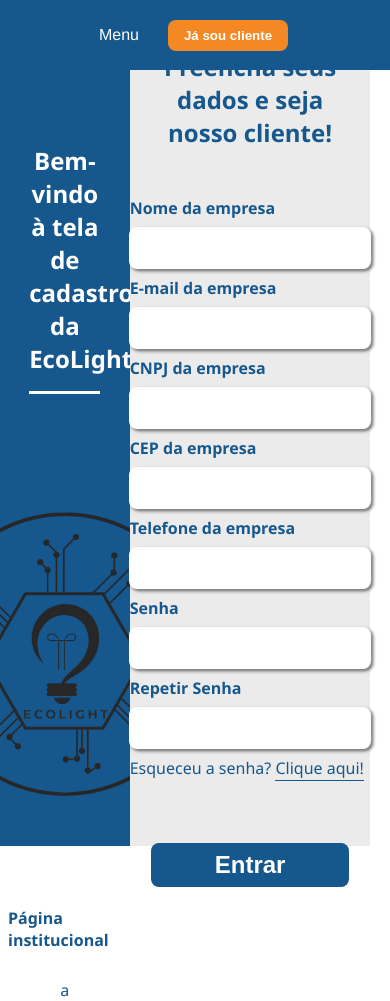
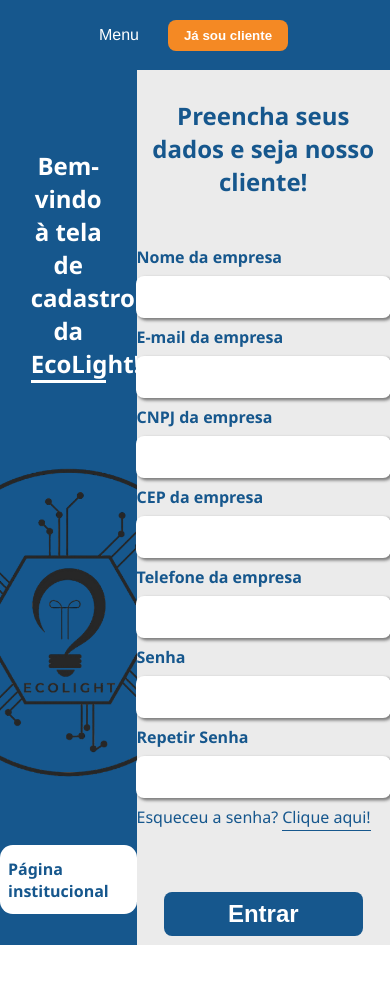
Before and after one commit to grupoecolight/sistemas, a plain HTML site: page Site/pageCadastro.html in a window 390 px wide. After the commit the page ends 945 px from the top, so only its background shows below. Drawn offline with Linux system fonts and the light colour scheme; files whose address does not match are found by name.

Commit message:
Tela de Cadastro e Login tornadas minimamente responsivas e adicionado algumas coisas sobre nossos serviços

```diff
--- a/Site/pageCadastro.html
+++ b/Site/pageCadastro.html
@@ -17,7 +17,7 @@
                     <a href="./index.html">Home</a>
                 </span>
                 <span>
-                    <a href="">Sobre nós</a>
+                    <a href="./index.html#idQuemSomos">Sobre nós</a>
                 </span>
                 <span>
                     <a href="">Serviços</a>
@@ -36,7 +36,7 @@
                         <a href="./index.html">Home</a>
                     </span>
                     <span>
-                        <a href="">Sobre nós</a>
+                        <a href="./index.html#idQuemSomos">Sobre nós</a>
                     </span>
                     <span>
                         <a href="">Serviços</a>
@@ -56,16 +56,11 @@
     </header>
 
     <main>
-        <div id="fora">
-
-        </div>
-        <div class="dentro">
+        <div class="container_cadastro">
             <section class="visual">
-                <p>a</p>
                 <h1>Bem-vindo à tela de cadastro da EcoLight!</h1>
-                <img src="./Assets/Logo-Preta-semFundo.png" alt="">
-                <span>Página institucional</span>
-                <p>a</p>
+                <img src="./Assets/Logo-Preta-semFundo-Pequena.png" alt="">
+                <span><a href="./index.html">Página institucional</a></span>
             </section>
             <section class="interacao">
                 <div class="conteudo">
--- a/Site/styles/styleCadastro.css
+++ b/Site/styles/styleCadastro.css
@@ -222,26 +222,20 @@
 /* Fim Header */
 
 main {
-    background: url(./Assets/Fundo\ login\ -\ EcoLight.pptx.png);
-    height: 92vh;
+    height: 875px;
     display: flex;
     flex-direction: row;
 }
 
-main .fora {
-    height: 92vh;
-    width: 5vw;
-}
-
-main .dentro {
-    height: 92vh;
-    width: 95vw;
+main .container_cadastro {
+    height: 875px;
+    width: 100%;
     display: flex;
     flex-direction: row;
 }
 
-main .dentro .visual {
-    height: 92vh;
+main .container_cadastro .visual {
+    height: 875px;
     width: 35%;
     background-color: #16578d;
     display: flex;
@@ -250,24 +244,24 @@
     align-items: center;
 }
 
-main .dentro .visual p {
+main .container_cadastro .visual p {
     color: #16578d;
 }
 
-main .dentro .visual h1 {
+main .container_cadastro .visual h1 {
     color: #ffffff;
     /* font-family: 'Segoe UI', Tahoma, Geneva, Verdana, sans-serif; */
     border-bottom: #ffffff solid 3px;
-    padding-bottom: 1rem;
+    margin-top: 3rem;
     width: 55%;
     text-align: center;
 }
 
-main .dentro .visual img {
-    height: 30rem;
+main .container_cadastro .visual img {
+    height: 20rem;
 }
 
-main .dentro .visual span {
+main .container_cadastro .visual span {
     color: #16578d;
     background-color: #ffffff;
     padding: .8rem .5rem;
@@ -276,8 +270,13 @@
     font-weight: bold;
 }
 
-main .dentro .interacao {
-    height: 92vh;
+main .container_cadastro .visual a {
+    text-decoration: none;
+    color: #16578d;
+}
+
+main .container_cadastro .interacao {
+    height: 875px;
     width: 65%;
     /* background-color: #686868; */
     background-color: #EBEBEB;
@@ -286,13 +285,13 @@
     align-items: center;
 }
 
-main .dentro .interacao .conteudo {
+main .container_cadastro .interacao .conteudo {
     display: flex;
     flex-direction: column;
     align-items: center;
 }
 
-main .dentro .interacao .conteudo h2 {
+main .container_cadastro .interacao .conteudo h2 {
     color: #16578d;
     /* font-family: 'Segoe UI', Tahoma, Geneva, Verdana, sans-serif; */
     width: 90%;
@@ -300,13 +299,13 @@
     margin-bottom: 3rem;
 }
 
-main .dentro .interacao .conteudo label {
+main .container_cadastro .interacao .conteudo label {
     align-self: flex-start;
     color: #16578d;
     font-weight: bold;
 }
 
-main .dentro .interacao .conteudo input {
+main .container_cadastro .interacao .conteudo input {
     width: 99%;
     height: 2.5rem;
     border: none;
@@ -315,37 +314,37 @@
     margin: .5rem;
 }
 
-main .dentro .interacao .conteudo #div_mensagemEmail {
+main .container_cadastro .interacao .conteudo #div_mensagemEmail {
     color: #ff0000;
     align-self: flex-start;
     font-weight: bold;
 }
 
-main .dentro .interacao .conteudo #div_mensagemSenha {
+main .container_cadastro .interacao .conteudo #div_mensagemSenha {
     color: #ff0000;
     align-self: flex-start;
     font-weight: bold;
 }
 
-main .dentro .interacao .conteudo #div_mensagemRepetirSenha {
+main .container_cadastro .interacao .conteudo #div_mensagemRepetirSenha {
     color: #ff0000;
     align-self: flex-start;
     font-weight: bold;
 }
 
-main .dentro .interacao .conteudo span {
+main .container_cadastro .interacao .conteudo span {
     align-self: flex-start;
     color: #16578d;
 }
 
-main .dentro .interacao .conteudo span a {
+main .container_cadastro .interacao .conteudo span a {
     text-decoration: none;
     color: #16578d;
     border-bottom: solid 1px #16578d;
     padding-bottom: .1rem;
 }
 
-main .dentro .interacao .conteudo button {
+main .container_cadastro .interacao .conteudo button {
     background-color: #16578d;
     color: #ffffff;
     border: none;
@@ -357,6 +356,6 @@
     transition: 0.5s;
 }
 
-main .dentro .interacao .conteudo button:active {
+main .container_cadastro .interacao .conteudo button:active {
     transform: scale(1.1);
 }
--- a/Site/styles/styleLogin.css
+++ b/Site/styles/styleLogin.css
@@ -220,26 +220,20 @@
 /* Fim Container Links */
 
 main {
-    background: url(./Assets/Fundo\ login\ -\ EcoLight.pptx.png);
-    height: 92vh;
+    height: 875px;
     display: flex;
     flex-direction: row;
 }
 
-main .fora {
-    height: 92vh;
-    width: 5vw;
-}
-
-main .dentro {
-    height: 92vh;
-    width: 95vw;
+main .container_login {
+    height: 875px;
+    width: 100%;
     display: flex;
     flex-direction: row;
 }
 
-main .dentro .visual {
-    height: 92vh;
+main .container_login .visual {
+    height: 875px;
     width: 35%;
     background-color: #16578d;
     display: flex;
@@ -248,24 +242,24 @@
     align-items: center;
 }
 
-main .dentro .visual p {
+main .container_login .visual p {
     color: #16578d;
 }
 
-main .dentro .visual h1 {
+main .container_login .visual h1 {
     color: #ffffff;
     /* font-family: 'Segoe UI', Tahoma, Geneva, Verdana, sans-serif; */
     border-bottom: #ffffff solid 3px;
-    padding-bottom: 1rem;
+    margin-top: 3rem;
     width: 55%;
     text-align: center;
 }
 
-main .dentro .visual img {
-    height: 30rem;
+main .container_login .visual img {
+    height: 20rem;
 }
 
-main .dentro .visual span {
+main .container_login .visual span {
     color: #16578d;
     background-color: #ffffff;
     padding: .8rem .5rem;
@@ -274,8 +268,13 @@
     font-weight: bold;
 }
 
-main .dentro .interacao {
-    height: 92vh;
+main .container_login .visual a {
+    text-decoration: none;
+    color: #16578d;
+}
+
+main .container_login .interacao {
+    height: 875px;
     width: 65%;
     /* background-color: #686868; */
     background-color: #EBEBEB;
@@ -284,13 +283,13 @@
     align-items: center;
 }
 
-main .dentro .interacao .conteudo {
+main .container_login .interacao .conteudo {
     display: flex;
     flex-direction: column;
     align-items: center;
 }
 
-main .dentro .interacao .conteudo h2 {
+main .container_login .interacao .conteudo h2 {
     color: #16578d;
     /* font-family: 'Segoe UI', Tahoma, Geneva, Verdana, sans-serif; */
     width: 70%;
@@ -298,13 +297,13 @@
     margin-bottom: 3rem;
 }
 
-main .dentro .interacao .conteudo label {
+main .container_login .interacao .conteudo label {
     align-self: flex-start;
     color: #16578d;
     font-weight: bold;
 }
 
-main .dentro .interacao .conteudo input {
+main .container_login .interacao .conteudo input {
     width: 99%;
     height: 2.5rem;
     border: none;
@@ -313,19 +312,19 @@
     margin: .5rem;
 }
 
-main .dentro .interacao .conteudo span {
+main .container_login .interacao .conteudo span {
     align-self: flex-start;
     color: #16578d;
 }
 
-main .dentro .interacao .conteudo span a {
+main .container_login .interacao .conteudo span a {
     text-decoration: none;
     color: #16578d;
     border-bottom: solid 1px #16578d;
     padding-bottom: .1rem;
 }
 
-main .dentro .interacao .conteudo button {
+main .container_login .interacao .conteudo button {
     background-color: #16578d;
     color: #ffffff;
     border: none;
```
Also changed, not shown: Site/index.html (+38 -4 lines), Site/pageLogin.html (+5 -10 lines), Site/simuladorFinanceiro.html (+2 -2 lines), Site/styles/style.css (+79 -5 lines), Site/Assets/Logo-Preta-semFundo-Pequena2.png (added).
